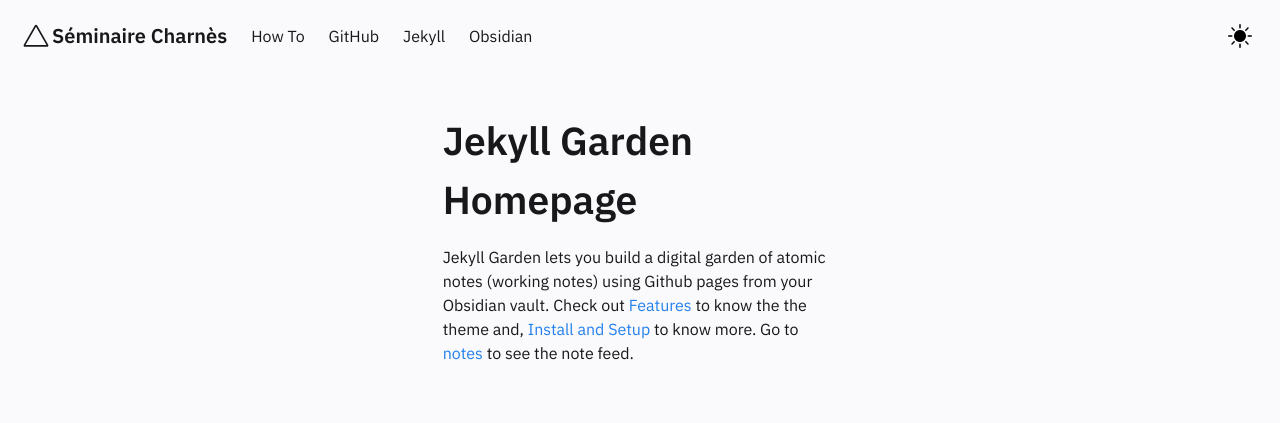
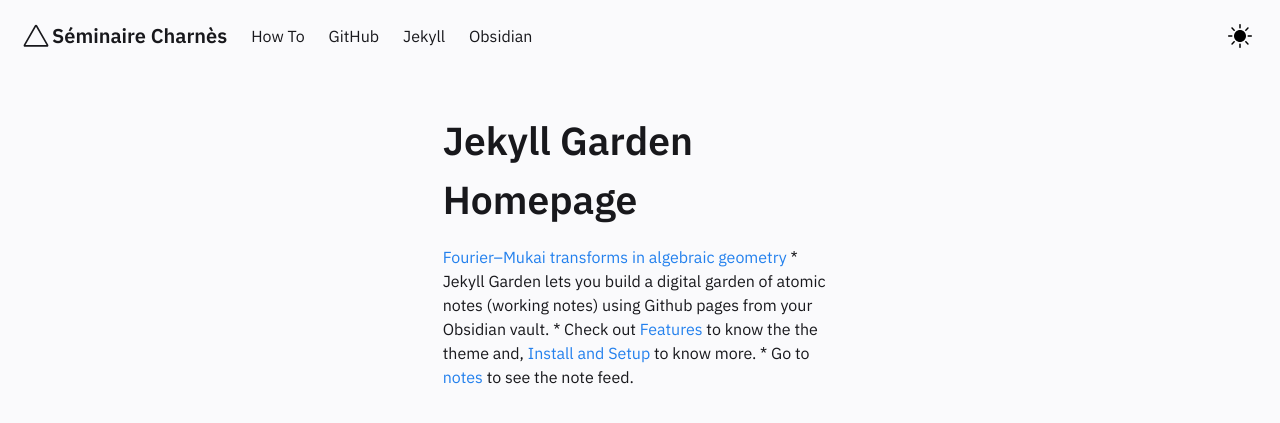
Before and after one commit to runxg/runxg.github.io, a Jekyll site: the page built from pages/index.md, in a window 1280 px wide. Shown: the top 423 px of the page. Built offline with Jekyll 4.4.1, drawn with Linux system fonts in a browser that asks for light colours.

Commit message:
Update Homepage.html

```diff
--- a/_includes/Homepage.html
+++ b/_includes/Homepage.html
@@ -3,9 +3,10 @@
     <h1>Jekyll Garden Homepage</h1>
 
     <p>
-        Jekyll Garden lets you build a digital garden of atomic notes (working notes) using Github pages from your Obsidian vault.
-        Check out <a href="../posts/features">Features </a> to know the the theme and, <a href="../posts/how-to"> Install and Setup </a> to know more.
-        Go to <a href="../notes"> notes </a> to see the note feed.
+        <a href="https://typo.iwr.uni-heidelberg.de/fileadmin/groups/arithgeo/templates/data/Judith_Ludwig/Derivierte_Kategorien/H.pdf">Fourier–Mukai transforms in algebraic geometry </a>
+        * Jekyll Garden lets you build a digital garden of atomic notes (working notes) using Github pages from your Obsidian vault.
+        * Check out <a href="../posts/features">Features </a> to know the the theme and, <a href="../posts/how-to"> Install and Setup </a> to know more.
+        * Go to <a href="../notes"> notes </a> to see the note feed.
     </p>
 
     </div>
```
